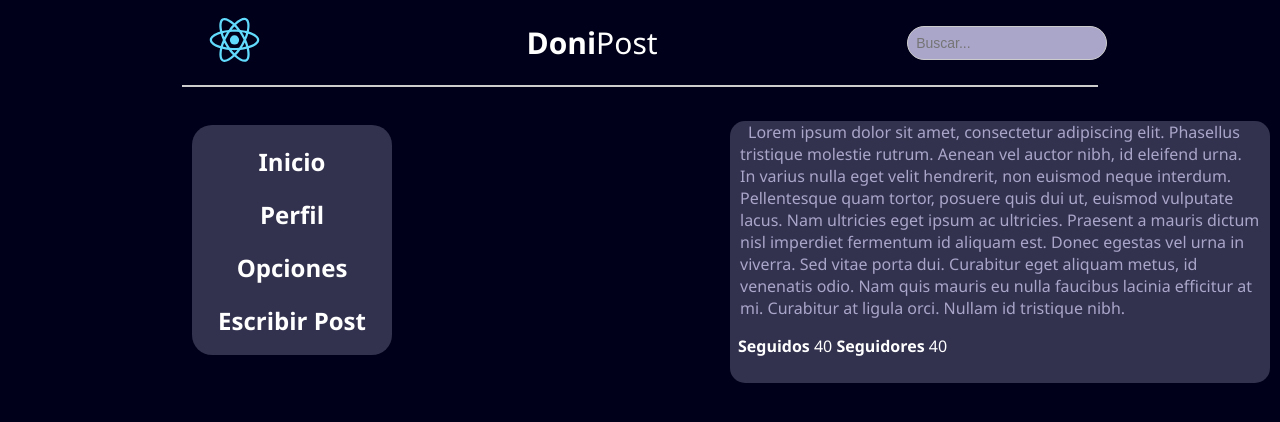
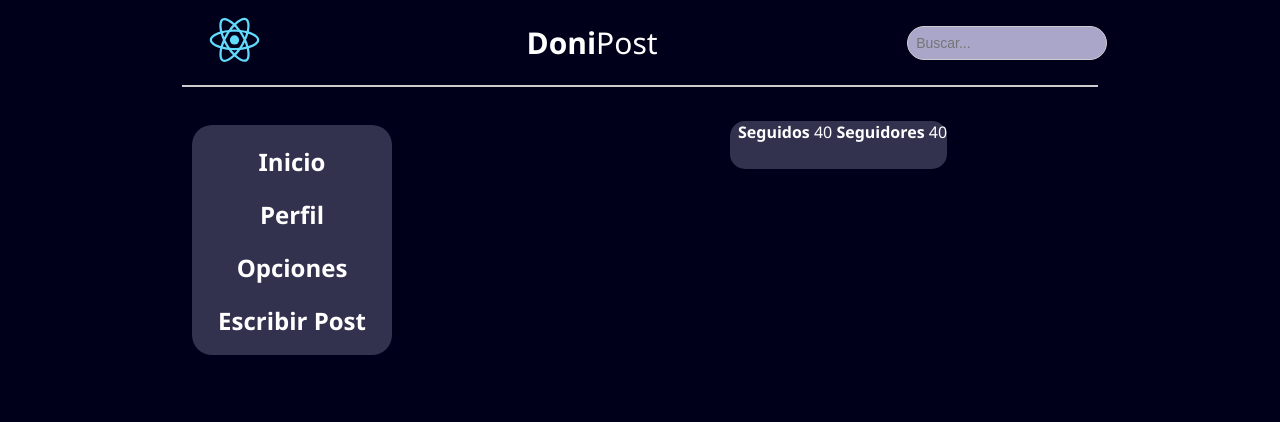
Before and after one commit to angeljpr6/DoniPost, a React (Create React App) app in the folder Aprendiendo/: page /Perfil in a window 1280 px wide. Shown: the top 422 px of the page. Built offline with nearby package versions, Linux system fonts and the light colour scheme; no server answers.

Commit message:
biografia

```diff
--- a/Aprendiendo/src/Recursos/UserLogin.js
+++ b/Aprendiendo/src/Recursos/UserLogin.js
@@ -6,3 +6,11 @@ export const getUser = () => {
   const user = localStorage.getItem('user');
   return user ? JSON.parse(user) : null;
 };
+
+export const setBiography = (userData) => {
+  localStorage.setItem('bio', JSON.stringify(userData));
+};
+export const getBiography = () => {
+  const bio = localStorage.getItem('bio');
+  return bio ? JSON.parse(bio) : null;
+};
--- a/Aprendiendo/src/components/LoginForm.js
+++ b/Aprendiendo/src/components/LoginForm.js
@@ -1,6 +1,7 @@
 import React, { useState } from 'react';
 import { useNavigate } from 'react-router-dom';
 import { setUser } from '../Recursos/UserLogin';
+import { setBiography } from '../Recursos/UserLogin';
 
 
 const LoginForm = () => {
@@ -30,6 +31,7 @@ const LoginForm = () => {
 
       if (response.status === 200) {
         setUser(result.user.name)
+        setBiography(result.user.biography)
         navigate('/Inicio');
       } else {
         setErrorMessage(result.message);
--- a/Aprendiendo/src/components/Perfil.js
+++ b/Aprendiendo/src/components/Perfil.js
@@ -4,12 +4,14 @@ import { getUser } from "../Recursos/UserLogin";
 import PostUser from "./PostUser";
 import Header from "./Header";
 import BarraLateral from "./BarraLateral";
-
+import { getBiography } from "../Recursos/UserLogin";
 class Perfil extends Component{
 
     render(){
         const nombreUsuario = getUser()
         console.log(nombreUsuario)
+        const bio = getBiography()
+
         return(
 
             <div>
@@ -21,7 +23,7 @@ class Perfil extends Component{
                         <div id="infoPerfil">
                             <h1>{nombreUsuario}</h1>
                             <div id="bioUsuario">
-                                <p>Lorem ipsum dolor sit amet, consectetur adipiscing elit. Phasellus tristique molestie rutrum. Aenean vel auctor nibh, id eleifend urna. In varius nulla eget velit hendrerit, non euismod neque interdum. Pellentesque quam tortor, posuere quis dui ut, euismod vulputate lacus. Nam ultricies eget ipsum ac ultricies. Praesent a mauris dictum nisl imperdiet fermentum id aliquam est. Donec egestas vel urna in viverra. Sed vitae porta dui. Curabitur eget aliquam metus, id venenatis odio. Nam quis mauris eu nulla faucibus lacinia efficitur at mi. Curabitur at ligula orci. Nullam id tristique nibh.</p>
+                                <p>{bio}</p>
                             </div>
                             <div id="datosPerfil">
                                 <p><a href="#"><strong>Seguidos</strong> 40 </a><a href="#"><strong>Seguidores</strong> 40</a></p>
--- a/Aprendiendo/src/components/PostUser.js
+++ b/Aprendiendo/src/components/PostUser.js
@@ -26,7 +26,6 @@ class PostUser extends Component{
                     posts: res.data.post,
                     status: "success"
                 });
-                console.log(this.state)
             });
     }
 
```
